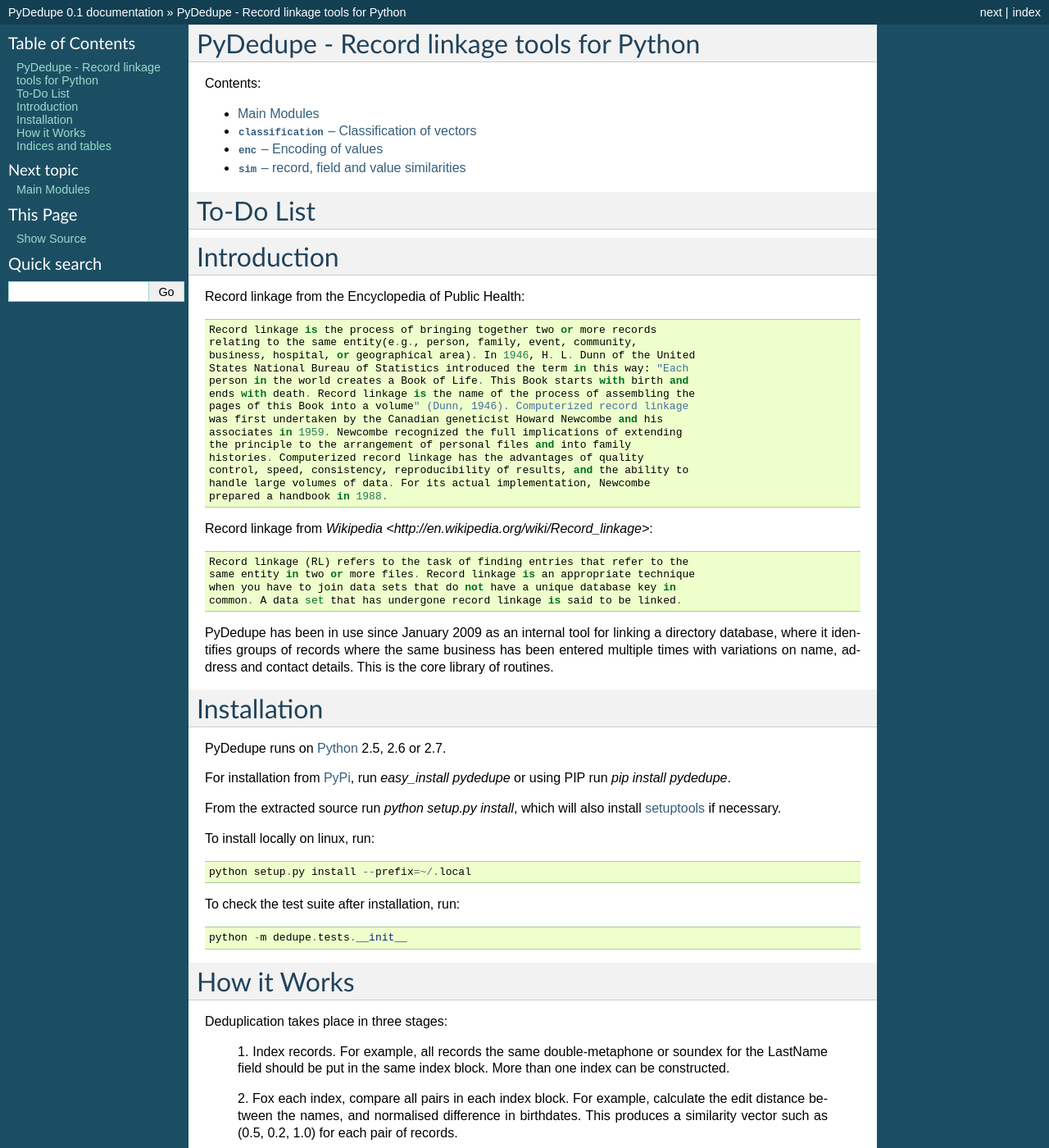
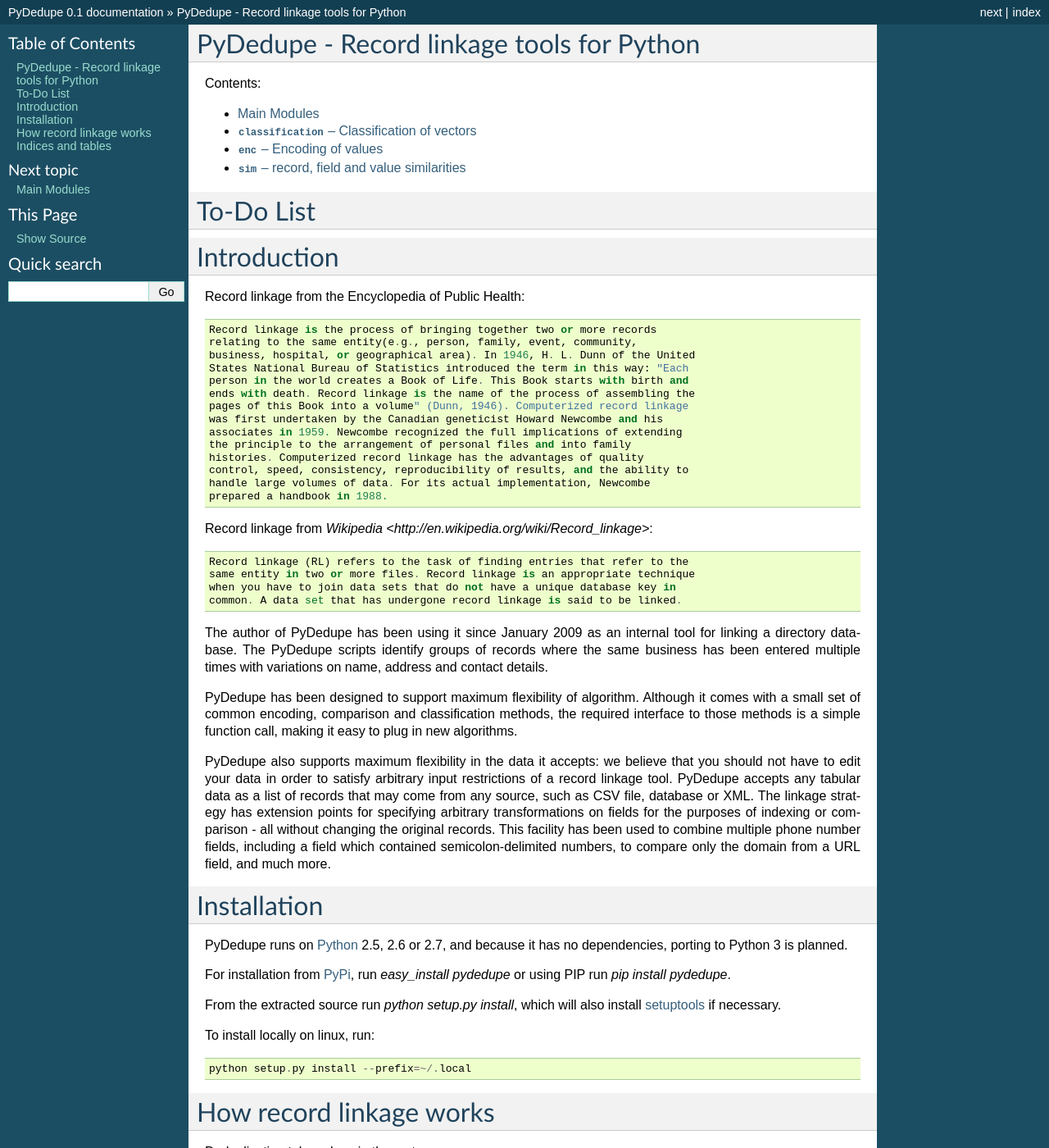
Before and after one commit to gpoulter/pydedupe, a Sphinx documentation site: the page built from doc/index.rst, in a window 1280 px wide and 1400 px high. Shown: the whole window at 82% size. Built offline with Sphinx 7.4.7, drawn with Linux system fonts in a browser that asks for light colours.

Commit message:
Adding praises for PyDedupe in intro.

```diff
--- a/doc/index.rst
+++ b/doc/index.rst
@@ -43,15 +43,33 @@
   when you have to join data sets that do not have a unique database key in
   common. A data set that has undergone record linkage is said to be linked.
 
-PyDedupe has been in use since January 2009 as an internal tool for linking a
-directory database, where it identifies groups of records where the same
-business has been entered multiple times with variations on name, address and
-contact details.  This is the core library of routines.
+The author of PyDedupe has been using it since January 2009 as an internal
+tool for linking a directory database.  The PyDedupe scripts identify groups of
+records where the same business has been entered multiple times with
+variations on name, address and contact details.
+
+PyDedupe has been designed to support maximum flexibility of algorithm.
+Although it comes with a small set of common encoding, comparison
+and classification methods, the required interface to those methods
+is a simple function call, making it easy to plug in new algorithms.
+
+PyDedupe also supports maximum flexibility in the data it accepts: we believe
+that you should not have to edit your data in order to satisfy arbitrary input
+restrictions of a record linkage tool. PyDedupe accepts any tabular data as a
+list of records that may come from any source, such as CSV file, database or
+XML. The linkage strategy has extension points for specifying arbitrary
+transformations on fields for the purposes of indexing or comparison - all
+without changing the original records. This facility has been used to combine
+multiple phone number fields, including a field which contained
+semicolon-delimited numbers, to compare only the domain from a URL field, and
+much more.
+
 
 Installation
 ============
 
-PyDedupe runs on Python_ 2.5, 2.6 or 2.7.
+PyDedupe runs on Python_ 2.5, 2.6 or 2.7, and because it has no dependencies,
+porting to Python 3 is planned.
 
 For installation from PyPi_, run `easy_install pydedupe` or using PIP
 run `pip install pydedupe`.
@@ -63,17 +81,13 @@
 
  python setup.py install --prefix=~/.local
 
-To check the test suite after installation, run::
-
- python -m dedupe.tests.__init__
-
 .. _PyPi: http://pypi.python.org/pypi
 .. _setuptools: http://pypi.python.org/pypi/setuptools
 .. _Python: http://python.org/download/
 
 
-How it Works
-============
+How record linkage works
+========================
 
 Deduplication takes place in three stages:
 
```
